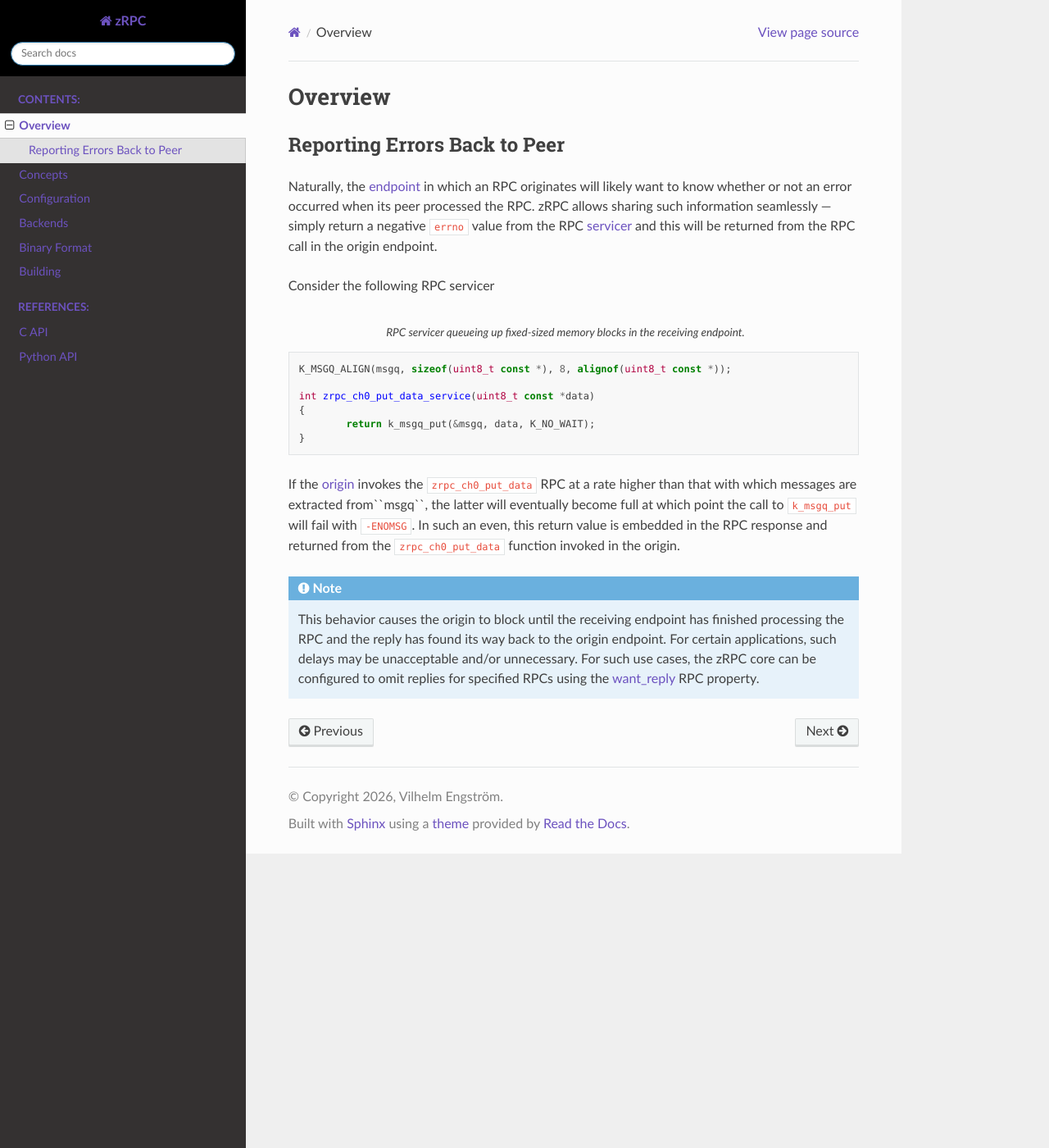
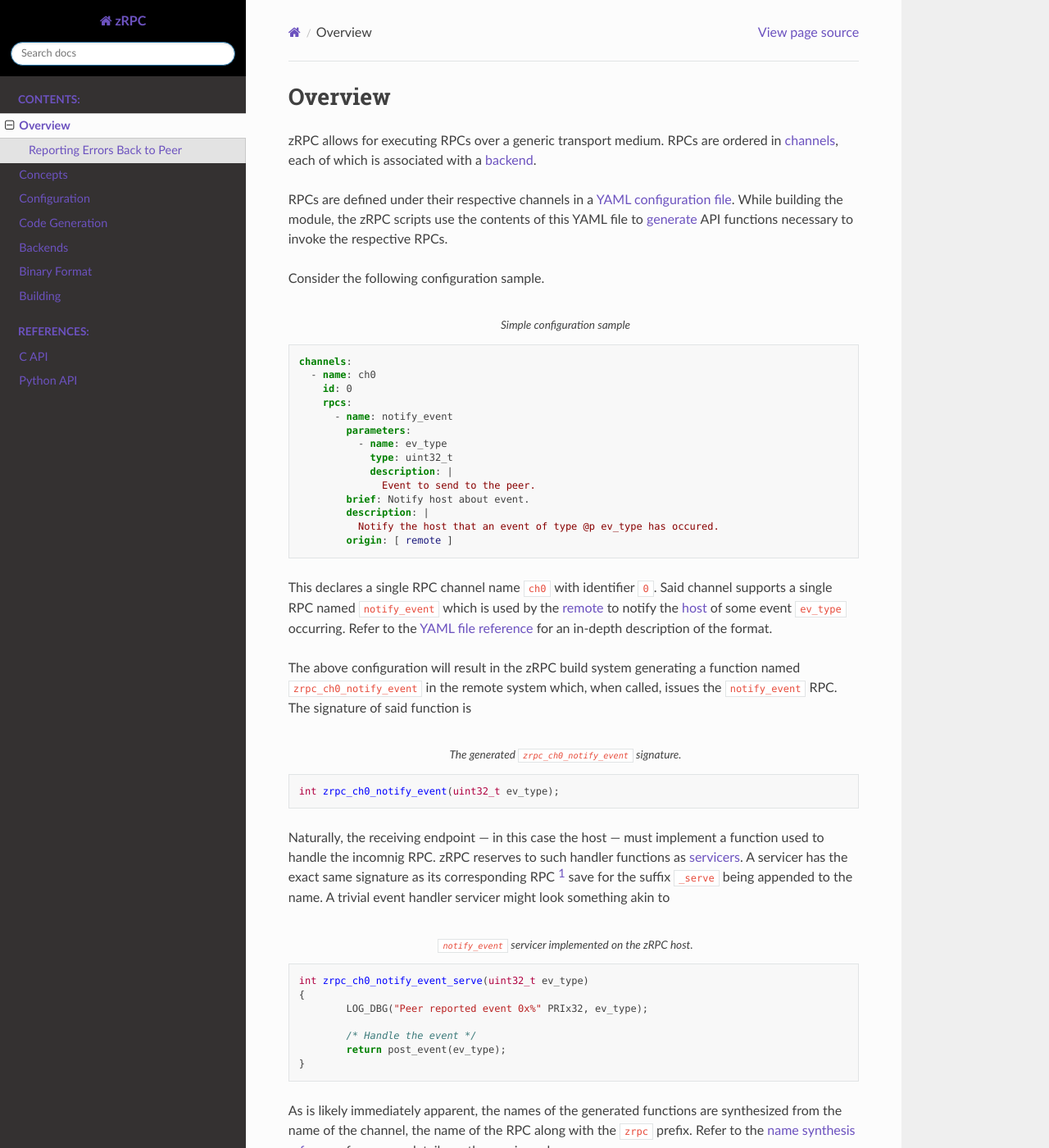
Before and after one commit to vengaer/zrpc, a Sphinx documentation site: the page built from doc/overview.rst, in a window 1280 px wide and 1400 px high. Shown: the whole window at 82% size. Built offline with Sphinx 7.4.7 and the Read the Docs theme 3.1.0, drawn with Linux system fonts in a browser that asks for light colours; the version number could not be read and is left out; some of the changed text lies outside the part shown.

Commit message:
doc: Finish documentation

```diff
--- a/doc/configuration/yaml/channel.rst
+++ b/doc/configuration/yaml/channel.rst
@@ -7,6 +7,8 @@
 entry therein specifies a unique RPC channel which requires a name, a numeric
 identifier and a sequence of :ref:`RPCs <config_rpc>`. Additionally, the channel may
 also be associated with a description.
+
+.. _config_channel_name:
 
 Name
 ----
--- a/doc/configuration/yaml/rpc.rst
+++ b/doc/configuration/yaml/rpc.rst
@@ -89,6 +89,8 @@
 not the RPC could be sent.
 
 The option defaults to ``True``.
+
+.. _rpc_want_user_data:
 
 Want User Data
 --------------
--- a/doc/overview.rst
+++ b/doc/overview.rst
@@ -3,17 +3,86 @@
 Overview
 ========
 
+zRPC allows for executing RPCs over a generic transport medium. RPCs are ordered in
+:ref:`channels <concept_channel>`, each of which is associated with a
+:ref:`backend <concept_backend>`.
+
+RPCs are defined under their respective channels in a
+:ref:`YAML configuration file <config_yaml>`. While building the module, the zRPC
+scripts use the contents of this YAML file to :ref:`generate <generator>` API functions
+necessary to invoke the respective RPCs.
+
+Consider the following configuration sample.
+
+.. code-block:: yaml
+        :caption: Simple configuration sample
+
+        channels:
+          - name: ch0
+            id: 0
+            rpcs:
+              - name: notify_event
+                parameters:
+                  - name: ev_type
+                    type: uint32_t
+                    description: |
+                      Event to send to the peer.
+                brief: Notify host about event.
+                description: |
+                  Notify the host that an event of type @p ev_type has occured.
+                origin: [ remote ]
+
+This declares a single RPC channel name ``ch0`` with identifier ``0``. Said channel
+supports a single RPC named ``notify_event`` which is used by the
+:ref:`remote <concept_remote>` to notify the :ref:`host <concept_host>` of some event
+``ev_type`` occurring. Refer to the :ref:`YAML file reference <config_yaml>` for an
+in-depth description of the format.
+
+The above configuration will result in the zRPC build system generating a function named
+``zrpc_ch0_notify_event`` in the remote system which, when called, issues the
+``notify_event`` RPC. The signature of said function is
+
+.. code-block:: c
+        :caption: The generated ``zrpc_ch0_notify_event`` signature.
+
+	int zrpc_ch0_notify_event(uint32_t ev_type);
+
+Naturally, the receiving endpoint --- in this case the host --- must implement a function
+used to handle the incomnig RPC. zRPC reserves to such handler functions as
+:ref:`servicers <concept_servicer>`. A servicer has the exact same signature as its corresponding
+RPC [1]_ save for the suffix ``_serve`` being appended to the name. A trivial event handler
+servicer might look something akin to
+
+.. code-block:: c
+	:caption: ``notify_event`` servicer implemented on the zRPC host.
+
+	int zrpc_ch0_notify_event_serve(uint32_t ev_type)
+	{
+		LOG_DBG("Peer reported event 0x%" PRIx32, ev_type);
+
+		/* Handle the event */
+		return post_event(ev_type);
+	}
+
+As is likely immediately apparent, the names of the generated functions are synthesized
+from the name of the channel, the name of the RPC along with the ``zrpc`` prefix. Refer to
+the :ref:`name synthesis reference <synthesis>` for a more details on the naming scheme.
+
+Each channel supports up to 65535 distinct RPCs.
+
+.. [1] Requesting a user pointer as described :ref:`here <rpc_want_user_data>` alters the
+   signature by appending a single `void *` pointer to the parameter list.
 
 .. _reporting_errors:
 
 Reporting Errors Back to Peer
 -----------------------------
 
-Naturally, the :ref:`endpoint <concept_endpoint>` in which an RPC originates will
-likely want to know whether or not an error occurred when its peer processed the
-RPC. zRPC allows sharing such information seamlessly --- simply return a negative
-``errno`` value from the RPC :ref:`servicer <concept_servicer>` and this will be
-returned from the RPC call in the origin endpoint.
+Naturally, the endpoint in which an RPC originates will likely want to know whether or not
+an error occurred when its peer processed the RPC. zRPC allows sharing such information
+seamlessly --- simply return a negative ``errno`` value from the RPC
+:ref:`servicer <concept_servicer>` and this will be returned from the RPC call in the origin
+endpoint.
 
 Consider the following RPC servicer
 
```
Also changed, not shown: doc/_doxygen/mainpage.md (+1 -1 lines), doc/generator/index.rst (added, +19 -0 lines), doc/generator/synthesis.rst (added, +75 -0 lines), doc/generator/user_data.rst (added, +27 -0 lines), doc/index.rst (+20 -1 lines).
